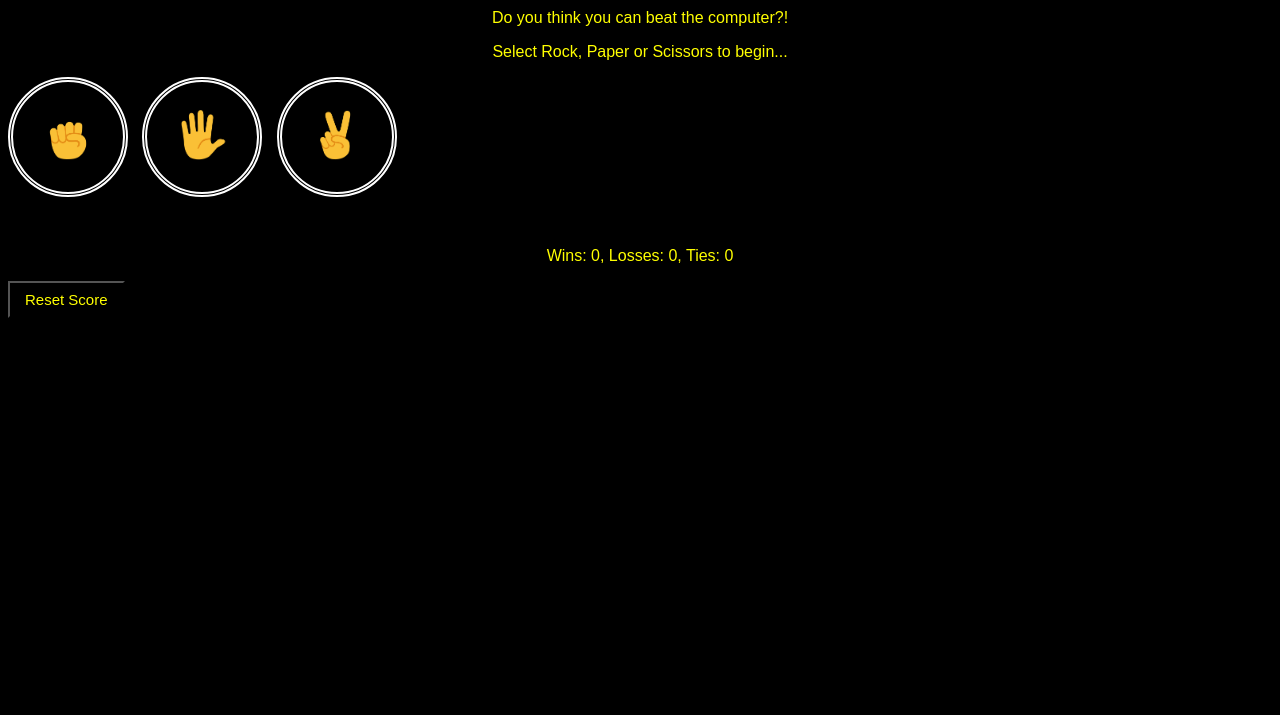
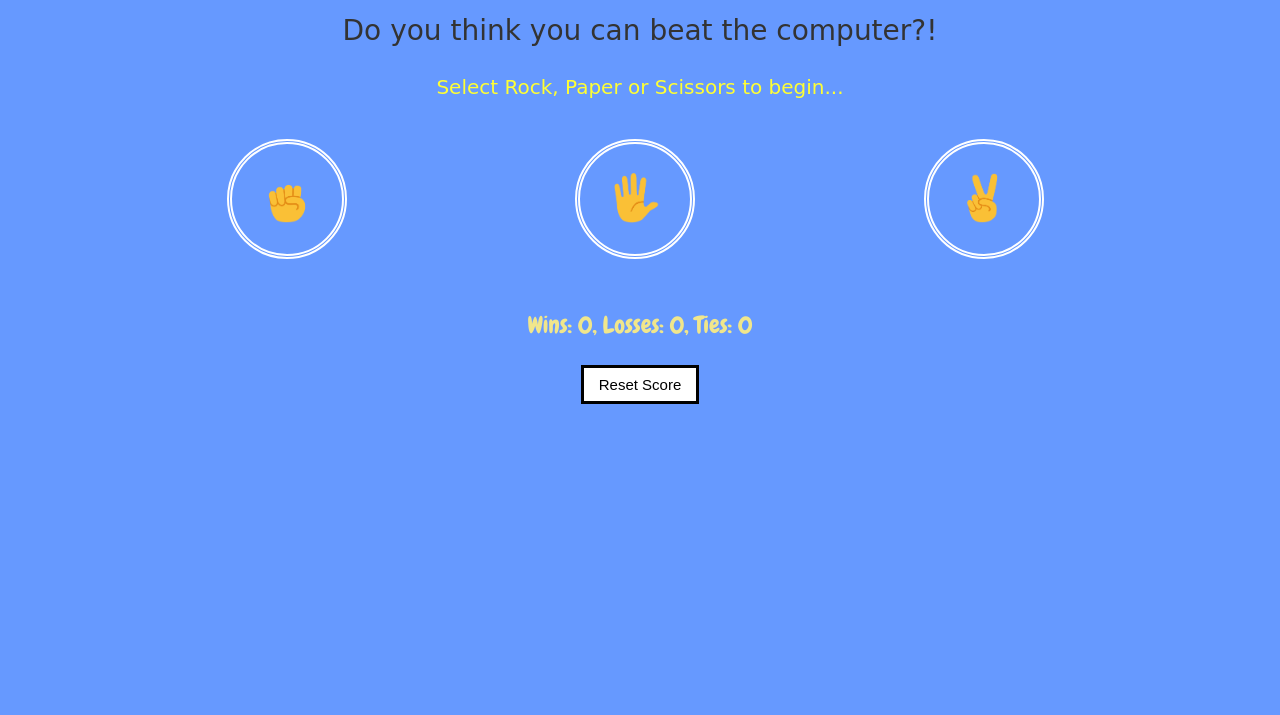
Before and after one commit to EmmaWilliams1712/Rock-Paper-Scissors, a plain HTML site: page index.html in a window 1280 px wide. Shown: the part 85-800 px from the top of the page. Drawn offline with Linux system fonts and the light colour scheme; a web font is replaced by a local one.

Commit message:
Updated Styling Further, added containers to align images

```diff
--- a/index.html
+++ b/index.html
@@ -6,28 +6,32 @@
     <meta name="viewport" content="width=device-width, initial-scale=1.0">
     <link rel="stylesheet" type="text/css" href="style.css">
     <script src="index.js"></script>
+    <link href="https://fonts.googleapis.com/css2?family=Cabin&family=Chewy&family=Finger+Paint&family=Salsa&display=swap" rel="stylesheet">
   </head>
 
     <body>
 
         <h1>Rock Paper Scissors</h1>
 
-        <p>Do you think you can beat the computer?!</p>
+        <p class="heading-text"> Do you think you can beat the computer?!</p>
 
-        <p> Select Rock, Paper or Scissors to begin...</p>
+        <p class="start"> Select Rock, Paper or Scissors to begin...</p>
 
+        <div class="button-container">
 
-        <button onclick="playRound('rock');" class="move-button"> <img src="rock-emoji.png" alt="Rock Emoji" class="move-icon"></button>
+            <button onclick="playRound('rock');" class="move-button"> <img src="rock-emoji.png" alt="Rock Emoji" class="move-icon"></button>
 
-        <button onclick="playRound('paper');" class="move-button"> <img src="paper-emoji.png" alt="Paper Emoji" class="move-icon"></button>
+            <button onclick="playRound('paper');" class="move-button"> <img src="paper-emoji.png" alt="Paper Emoji" class="move-icon"></button>
 
-        <button onclick="playRound('scissors');" class="move-button"> <img src="scissors-emoji.png" alt="Scissors Emoji" class="move-icon"> </button>
+            <button onclick="playRound('scissors');" class="move-button"> <img src="scissors-emoji.png" alt="Scissors Emoji" class="move-icon"> </button>
 
+        </div>
 
         <p class="js-result result"></p>
-        <p class="js-moves"></p>
+        <p class="js-moves moves"></p>
         <p class="js-score score"> Wins: 0, Losses: 0, Ties: 0 </p>
 
+        <div class="reset-container">
         <button onclick="
         score.wins = 0;
         score.losses = 0;
@@ -35,6 +39,7 @@
         localStorage.removeItem('score');
         updateScoreElement();
         " class="reset-button"> Reset Score</button>
+        </div>
 
     </body>
 
--- a/style.css
+++ b/style.css
@@ -1,20 +1,36 @@
 body {
-  background-color: black;
-  color: yellow;
-  font-family: Arial, Helvetica, sans-serif;
+  background-color:#6699ff;
+  color: khaki;
 }
 
 h1 {
-  color: yellow;
+  color: #ffff33;
   text-align: center;
-  font-family: "Helvetica Neue", sans-serif;
+  font-family: 'Salsa', cursive;
   font-size: 38px;
   font-weight: bold;
+  text-decoration: underline;
 }
 
-p {
-  color: yellow;
+.heading-text {
+  font-family: 'Finger Paint', cursive;
+  color: #333333;
+  font-size: 28px;
   text-align: center;
+  margin-top: 30px;
+}
+
+.start {
+  font-family: 'Finger Paint', cursive;
+  color: #ffff33;
+  font-size: 20px;
+  text-align: center;
+}
+
+.button-container {
+  display: flex;
+  justify-content: space-evenly;
+  margin-top: 40px;
 }
 
 .move-icon {
@@ -30,26 +46,44 @@ p {
   border-radius: 50%;
 }
 
-button:hover {
+.move-button:hover {
   cursor:pointer;
   border-width: 10px;
-  border-color: orange;
+  border-color: #ffff33;
 }
 
 .result {
-  font-size: 25px;
+  font-family: 'Chewy', cursive;
+  font-size: 28px;
   font-weight: bold;
   margin-top: 50px;
+  text-align: center;
+}
+
+.moves {
+  font-size: 24px;
+  text-align: center;
+  font-family: 'Chewy', cursive;
 }
 
 .score {
+  font-size: 24px;
   margin-top: 50px;
+  text-align: center;
+  font-family: 'Chewy', cursive;
 }
 
 .reset-button {
-  background-color: transparent;
-  color: yellow;
+  background-color: white;
+  border: black solid 3px;
+  color: black;
   font-size: 15px;
   padding: 8px 15px;
   cursor: pointer;
 }
+
+.reset-container {
+  display: flex;
+  justify-content: center;
+  align-items: center;
+}
```
Also changed, not shown: reset1.png (deleted), 1 other file.
